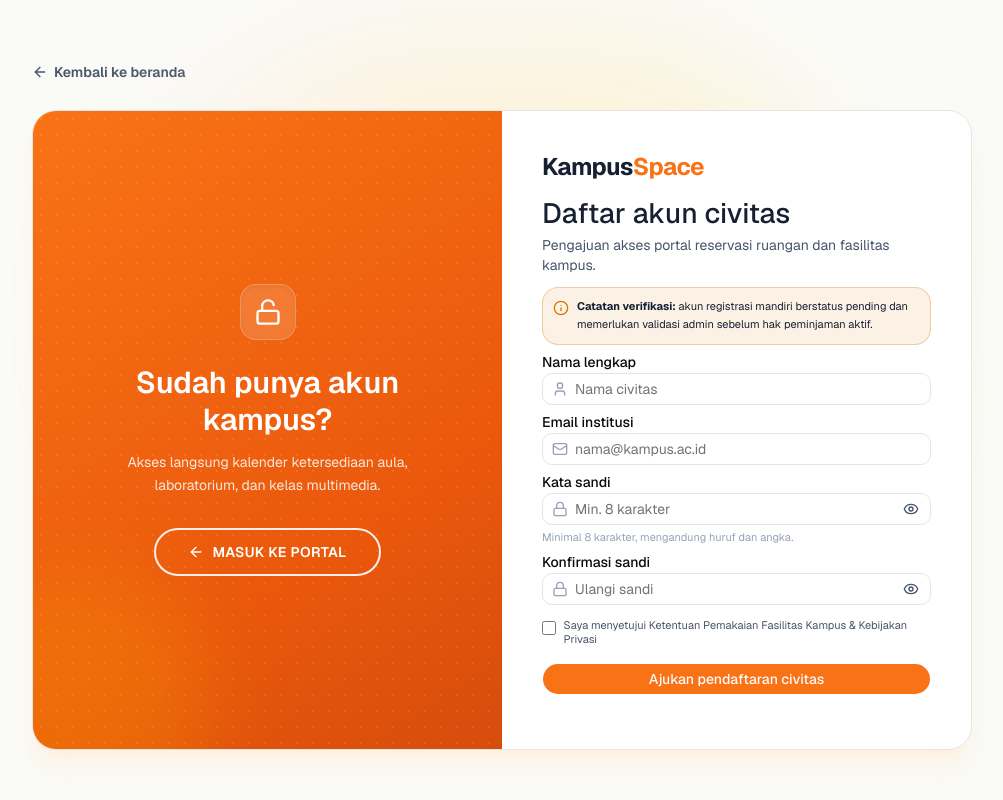
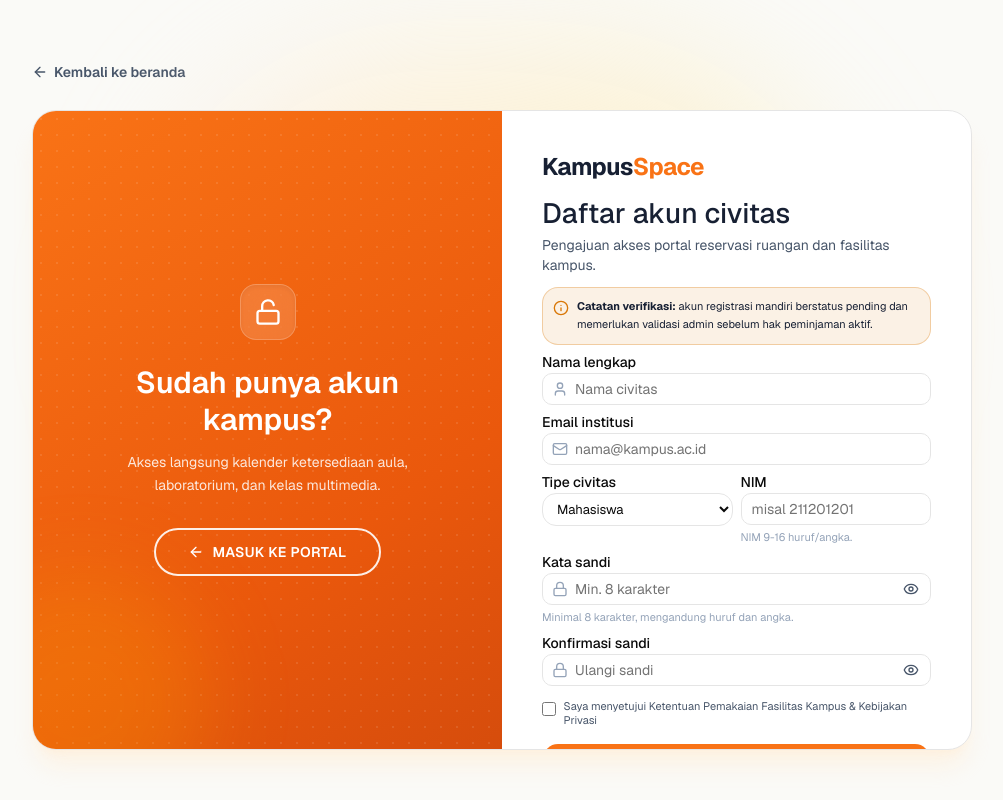
Before and after one commit to AkmalFazli27/campus-facility-system, a Next.js app: page /register in a window 1280 px wide. Shown: the whole page, without its empty margins (138-1141 px from the left). Built offline with nearby package versions, Linux system fonts and the light colour scheme.

Commit message:
feat: form register tambah tipe dan NIM/NIP

```diff
--- a/components/custom/auth/SignUpForm.tsx
+++ b/components/custom/auth/SignUpForm.tsx
@@ -13,6 +13,8 @@
   const router = useRouter();
   const [name, setName] = useState("");
   const [email, setEmail] = useState("");
+  const [userType, setUserType] = useState<"MAHASISWA" | "DOSEN" | "TENDIK">("MAHASISWA");
+  const [identityNumber, setIdentityNumber] = useState("");
   const [password, setPassword] = useState("");
   const [confirmPassword, setConfirmPassword] = useState("");
   const [agreeTerms, setAgreeTerms] = useState(false);
@@ -21,6 +23,8 @@
   const [fieldErrors, setFieldErrors] = useState<{
     name?: string;
     email?: string;
+    userType?: string;
+    identityNumber?: string;
     password?: string;
     confirmPassword?: string;
     agreeTerms?: string;
@@ -35,12 +39,16 @@
       password,
       confirmPassword,
       agreeTerms,
+      userType,
+      identityNumber,
     });
     if (!parsed.success) {
       const flat = parsed.error.flatten().fieldErrors;
       setFieldErrors({
         name: flat.name?.[0],
         email: flat.email?.[0],
+        userType: flat.userType?.[0],
+        identityNumber: flat.identityNumber?.[0],
         password: flat.password?.[0],
         confirmPassword: flat.confirmPassword?.[0],
         agreeTerms: flat.agreeTerms?.[0],
@@ -58,13 +66,20 @@
           name: parsed.data.name,
           email: parsed.data.email,
           password: parsed.data.password,
+          userType: parsed.data.userType,
+          identityNumber: (parsed.data.identityNumber ?? "").trim(),
         }),
       });
       const payload = await response.json().catch(() => null);
       if (!response.ok) {
         const message: string = payload?.message ?? "Gagal mendaftar";
         if (response.status === 409) {
-          setFieldErrors({ email: message });
+          const msg: string = payload?.message ?? "Sudah terdaftar";
+          if (msg.toLowerCase().includes("identitas")) {
+            setFieldErrors({ identityNumber: msg });
+          } else {
+            setFieldErrors({ email: msg });
+          }
         }
         toast.error(message);
         return;
@@ -141,6 +156,42 @@
               {fieldErrors.email}
             </p>
           )}
+        </div>
+        <div className="grid grid-cols-2 gap-2">
+          <div className="flex flex-col gap-1">
+            <Label htmlFor="reg-usertype">Tipe civitas</Label>
+            <select
+              id="reg-usertype"
+              value={userType}
+              onChange={(e) => setUserType(e.target.value as "MAHASISWA" | "DOSEN" | "TENDIK")}
+              className="rounded-xl border bg-surface px-2.5 py-1.5 text-[13px]"
+            >
+              <option value="MAHASISWA">Mahasiswa</option>
+              <option value="DOSEN">Dosen</option>
+              <option value="TENDIK">Tendik</option>
+            </select>
+            {fieldErrors.userType && (
+              <p role="alert" className="text-xs text-danger">{fieldErrors.userType}</p>
+            )}
+          </div>
+          <div className="flex flex-col gap-1">
+            <Label htmlFor="reg-identity">{userType === "MAHASISWA" ? "NIM" : "NIP"}{userType === "TENDIK" ? " (opsional)" : ""}</Label>
+            <Input
+              id="reg-identity"
+              value={identityNumber}
+              onChange={(e) => setIdentityNumber(e.target.value)}
+              placeholder={userType === "MAHASISWA" ? "misal 211201201" : "18 karakter"}
+              inputMode="text"
+              className="py-1.5 text-[13px]"
+            />
+            {fieldErrors.identityNumber ? (
+              <p role="alert" className="text-xs text-danger">{fieldErrors.identityNumber}</p>
+            ) : (
+              <p className="text-[11px] text-ink-400">
+                {userType === "MAHASISWA" ? "NIM 9-16 huruf/angka." : userType === "DOSEN" ? "NIP tepat 18 huruf/angka." : "Tendik boleh kosong; bila diisi 18 huruf/angka."}
+              </p>
+            )}
+          </div>
         </div>
         <div className="flex flex-col gap-1">
           <Label htmlFor="reg-password">Kata sandi</Label>
```
